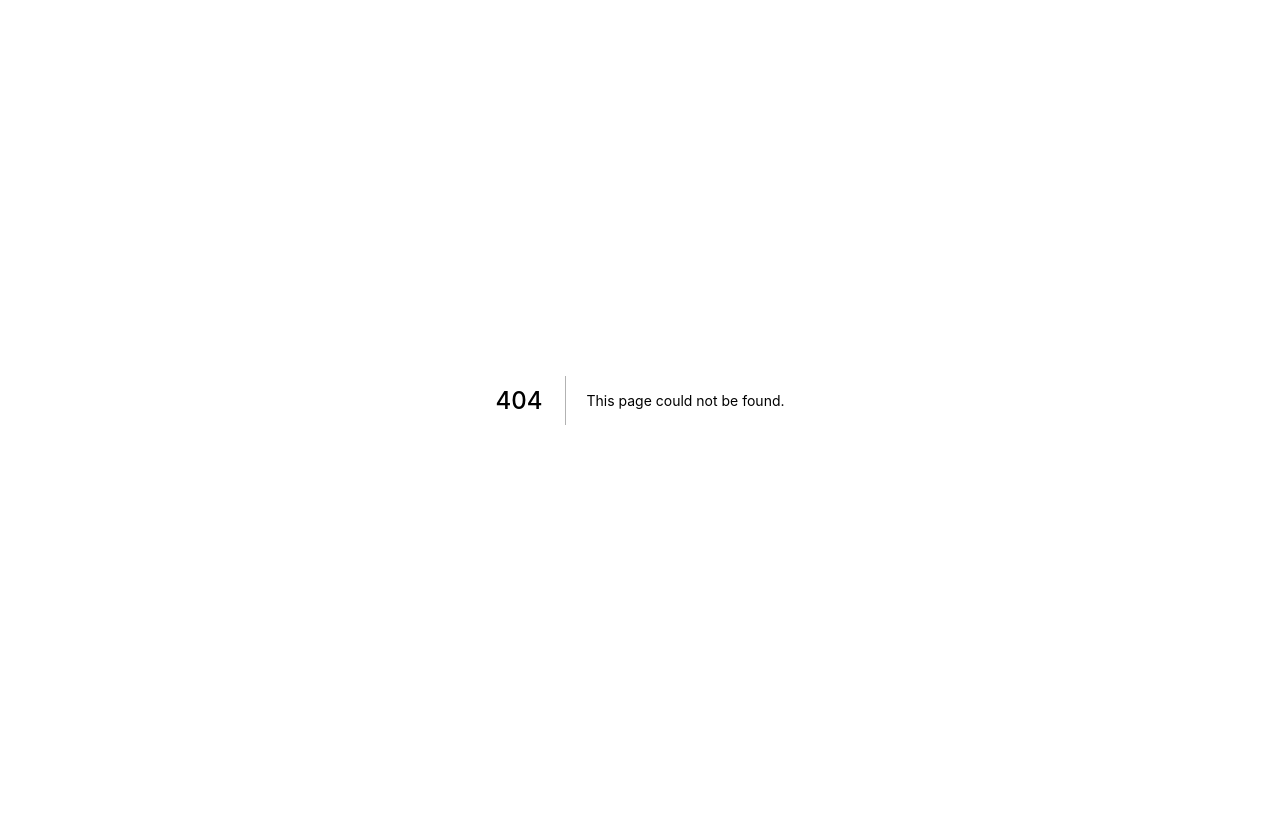
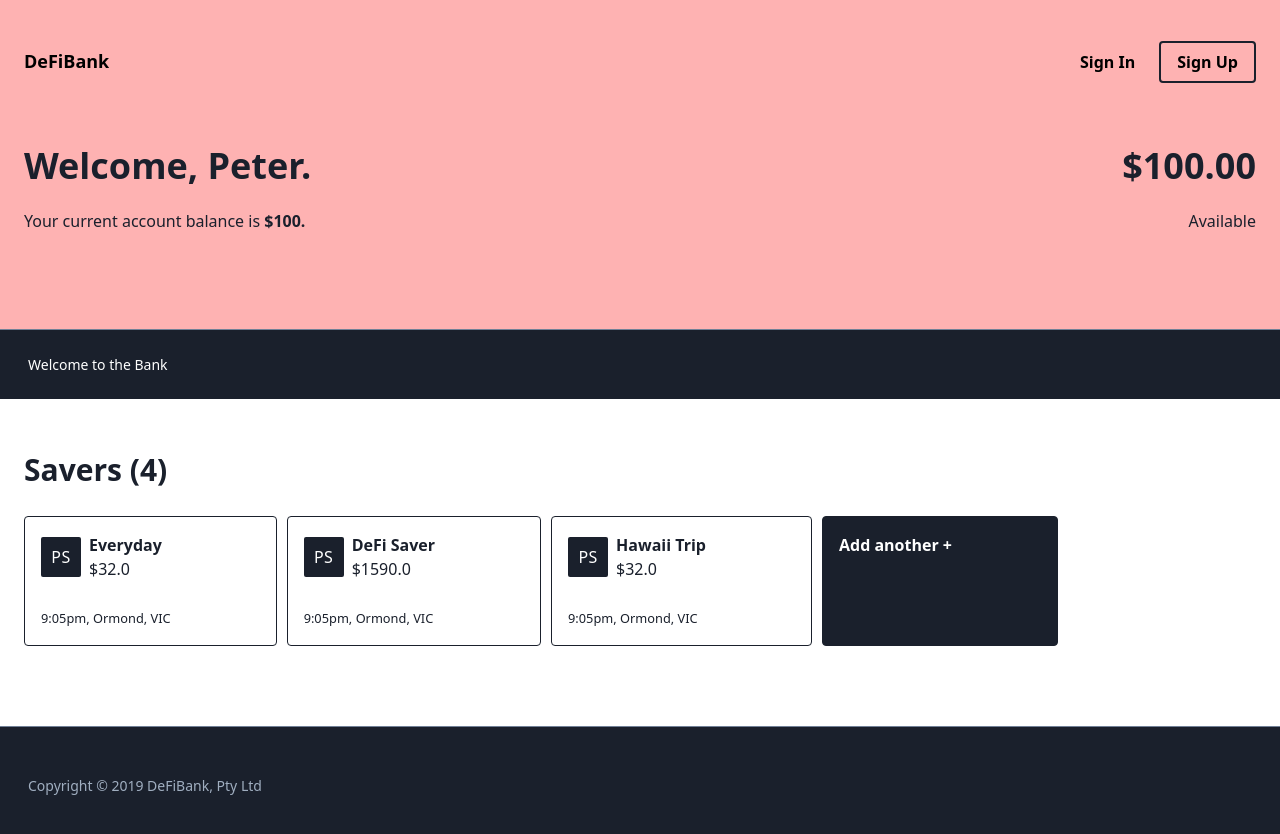
Before and after one commit to nhi-huynh/accenture-frontend, a Next.js app: page /portal in a window 1280 px wide. Before the commit this address had no page. Shown: the top 834 px of the page. Before the commit the page ends 800 px from the top, so only its background shows below. Built offline with nearby package versions, Linux system fonts and the light colour scheme.

Commit message:
add initial portal page

```diff
--- a/assets/css/index.css
+++ b/assets/css/index.css
@@ -9,3 +9,120 @@
 * {
     box-sizing: border-box;
 }
+
+html {
+    @apply bg-red-300
+}
+
+body {
+    margin: 0;
+    padding: 0;
+    @apply bg-white
+}
+
+button {
+    @apply outline-none appearance-none !important
+}
+
+input, textarea, select {
+    @apply outline-none appearance-none !important
+}
+
+/* Custom Tailwind Classes */
+
+.grid {
+    display: grid;
+}
+
+.gc-1 {
+    grid-template-columns: auto;
+}
+.gc-2 {
+    grid-template-columns: auto auto;
+}
+.gc-3 {
+    grid-template-columns: auto auto auto;
+}
+.gc-4 {
+    grid-template-columns: auto auto auto auto;
+}
+.gc-5 {
+    grid-template-columns: auto auto auto auto auto;
+}
+.gc-6 {
+    grid-template-columns: auto auto auto auto auto auto;
+}
+
+.gc-gap-1 {
+    grid-column-gap: 1px;
+}
+.gc-gap-2 {
+    grid-column-gap: 2px;
+}
+.gc-gap-3 {
+    grid-column-gap: 3px;
+}
+.gc-gap-4 {
+    grid-column-gap: 4px;
+}
+.gc-gap-5 {
+    grid-column-gap: 5px;
+}
+.gc-gap-6 {
+    grid-column-gap: 1.5rem;
+}
+.gc-gap-7 {
+    grid-column-gap: 7px;
+}
+.gc-gap-8 {
+    grid-column-gap: 8px;
+}
+.gc-gap-9 {
+    grid-column-gap: 9px;
+}
+.gc-gap-10 {
+    grid-column-gap: 10px;
+}
+.gc-gap-11 {
+    grid-column-gap: 11px;
+}
+.gc-gap-12 {
+    grid-column-gap: 12px;
+}
+
+.gr-gap-1 {
+    grid-row-gap: 1px;
+}
+.gr-gap-2 {
+    grid-row-gap: 2px;
+}
+.gr-gap-3 {
+    grid-row-gap: 3px;
+}
+.gr-gap-4 {
+    grid-row-gap: 4px;
+}
+.gr-gap-5 {
+    grid-row-gap: 5px;
+}
+.gr-gap-6 {
+    grid-row-gap: 1.5rem;
+}
+.gr-gap-7 {
+    grid-row-gap: 7px;
+}
+.gr-gap-8 {
+    grid-row-gap: 8px;
+}
+.gr-gap-9 {
+    grid-row-gap: 9px;
+}
+.gr-gap-10 {
+    grid-row-gap: 10px;
+}
+.gr-gap-11 {
+    grid-row-gap: 11px;
+}
+.gr-gap-12 {
+    grid-row-gap: 12px;
+}
--- a/components/Layout.js
+++ b/components/Layout.js
@@ -22,7 +22,7 @@ const Layout = ({ children, title }) => (
       <link rel="icon" href="/favicon/favicon.ico" type="image/x-icon"/>
     </Head>
 
-    <Nav/>
+    <Nav currentTitle={title}/>
 
     <div className='font-sans text-gray-900'>
     	{children}
@@ -34,7 +34,7 @@ const Layout = ({ children, title }) => (
 
 
 const Footer = () =>
-  <footer className="bg-gray-900 text-gray-500 border-t font-sans">
+  <footer className="bg-gray-900 text-gray-500 border-t border-gray-600 font-sans">
     <div className="mx-auto container px-4 py-12">
       <div className="px-3 flex items-center">
         <div className="flex-grow text-sm">
--- a/components/nav.js
+++ b/components/nav.js
@@ -13,23 +13,43 @@ import Link from 'next/link'
 //   return link
 // })
 
-const Nav = () => (
+const Nav = (currentTitle) => (
     <div className="bg-red-300">
       <nav className="container pt-12 sm:pt-18 pb-4 sm:pb-18 px-6 mx-auto flex">
         <ul className="flex list-none items-center w-full">
           <li className="pr-6"><a className="font-bold text-lg">DeFiBank</a></li>
+          {
+            currentTitle == 'Portal' ?
+              <>
                 <li className="pr-6"><a className="opacity-25">|</a></li>
                 <li className="pr-6"><a className="cursor-pointer select-none">Home</a></li>
                 <li>
                   <a className="cursor-pointer select-none">About</a>
                 </li>
+              </>
+            :
+              <></>
+          }
           <ul className="ml-auto flex list-none items-center">
+          {
+            currentTitle == 'Portal' ?
+              <li>
+                <Link href="/">
+                  <a className="cursor-pointer select-none border-2 border-gray-900 border-solid font-bold py-2 px-4 rounded">Sign Out</a>
+                </Link>
+              </li>
+            :
+              <>
                 <li className="pr-6">
+                  <Link href="/portal">
                     <a title="App Portal" className="cursor-pointer select-none font-bold">Sign In</a>
+                  </Link>
                 </li>
                 <li>
                   <a className="cursor-pointer select-none border-2 border-gray-900 border-solid font-bold py-2 px-4 rounded">Sign Up</a>
                 </li>
+              </>
+            }
           </ul>
         </ul>
       </nav>
--- a/pages/index.js
+++ b/pages/index.js
@@ -9,7 +9,7 @@ const Home = () => (
     <div className="bg-blue-300">
       <div className="container pt-8 sm:pt-16 pb-10 sm:pb-24 px-6 mx-auto">
         <div>
-          <h1 className="text-3xl font-bold mb-2">High Interest Rate Deposits</h1>
+          <h1 className="text-3xl font-bold mb-2">High Interest Rate Accounts</h1>
           <p>Lorem ipsum dolor sit amet, consectetur adipiscing elit, sed do eiusmod tempor incididunt ut. Lorem ipsum dolor sit amet, consectetur adipiscing elit, sed do eiusmod tempor incididunt ut.</p>
           <br/>
           <p>Lorem ipsum dolor sit amet, consectetur adipiscing elit, sed do eiusmod tempor incididunt ut.</p>
@@ -41,11 +41,12 @@ const Introduction = () =>
 const First = () =>
   <div className="container pt-8 sm:pt-16 pb-10 sm:pb-24 px-6 mx-auto">
     <div>
-      <h1 className="text-3xl font-bold mb-2">High Interest Rate Deposits</h1>
+      <h1 className="text-3xl font-bold mb-2">High Interest Rate Accounts</h1>
       <p>Lorem ipsum dolor sit amet, consectetur adipiscing elit, sed do eiusmod tempor incididunt ut.</p>
       <br/>
       <p>Excepteur sint occaecat cupidatat non proident, sunt. Lorem ipsum dolor sit amet, consectetur adipiscing elit, sed do eiusmod tempor incididunt ut.</p>
       <br/>
     </div>
   </div>
+
 export default Home
--- /dev/null
+++ b/pages/portal.js
@@ -0,0 +1,99 @@
+import React from 'react'
+import Head from 'next/head'
+import Layout from '../components/Layout'
+
+const Portal = () => (
+  <Layout title="Portal">
+    <Header/>
+    <Asd/>
+    <SaverSection/>
+  </Layout>
+)
+
+const Header = () => (
+  <div className="bg-red-300">
+    <div className="container pt-12 sm:pt-18 pb-10 sm:pb-20 px-6 mx-auto flex">
+      <div className="mb-4 flex w-full">
+        <div>
+          <h1 className="text-4xl font-bold mb-4">Welcome, Peter.</h1>
+          <p>Your current account balance is <span className="font-bold">$100.</span></p>
+        </div>
+        <div className="ml-auto text-right">
+          <h1 className="text-4xl font-bold mb-4">$100.00</h1>
+          <p>Available</p>
+        </div>
+      </div>
+    </div>
+  </div>
+)
+
+const Asd = () =>
+  <div className="bg-gray-900 text-white border-t border-gray-600 font-sans">
+    <div className="mx-auto container px-4 py-6">
+      <div className="px-3 flex items-center">
+        <div className="flex-grow text-sm">
+          <span className="mr-5">Welcome to the Bank</span>
+        </div>
+      </div>
+    </div>
+  </div>
+
+const accountList = [
+  {
+    vendor: "Everyday",
+    price: "32.0",
+    time: "9:05pm",
+    location: "Ormond, VIC"
+  },
+  {
+    vendor: "DeFi Saver",
+    price: "1590.0",
+    time: "9:05pm",
+    location: "Ormond, VIC"
+  },
+  {
+    vendor: "Hawaii Trip",
+    price: "32.0",
+    time: "9:05pm",
+    location: "Ormond, VIC"
+  }
+]
+
+const SaverSection = () =>
+   <div className="bg-white text-gray-900">
+    <div className="container pt-12 sm:pt-18 pb-10 sm:pb-20 px-6 mx-auto">
+      <div>
+        <h2 className="text-3xl font-bold">Savers <span>(4)</span></h2>
+        <br/>
+        {/*<small className="">Initiate a term deposit at a higher interest rate</small>*/}
+      </div>
+      <Savers/>
+    </div>
+  </div>
+
+const Savers = () =>
+  <div className="grid gc-6 gc-gap-10">
+    {
+      accountList.slice(0, 5).map((transaction) => (
+        <div className="cursor-pointer p-4 border border-gray-900 hover:bg-gray-300 mh-12 text-gray-900 rounded">
+          <div className="flex items-center">
+            <div className="bg-gray-900 rounded-sm w-10 h-10 mr-2 flex items-center justify-center">
+              <h3 className="text-white font-medium tracking-wide">PS</h3>
+            </div>
+            <div>
+              <h3 className="font-bold">{transaction.vendor}</h3>
+              <h3>${transaction.price}</h3>
+            </div>
+          </div>
+          <br/>
+          <small>{transaction.time}, {transaction.location}</small>
+        </div>
+      ))
+    }
+    <div className="cursor-pointer p-4 hover:bg-gray-800 border border-gray-900 bg-gray-900 text-white mh-12 rounded">
+      <h3 className="font-bold">Add another +</h3>
+      <br/>
+    </div>
+  </div>
+
+export default Portal
```
Lines whose indentation alone changed are shown as unchanged.
